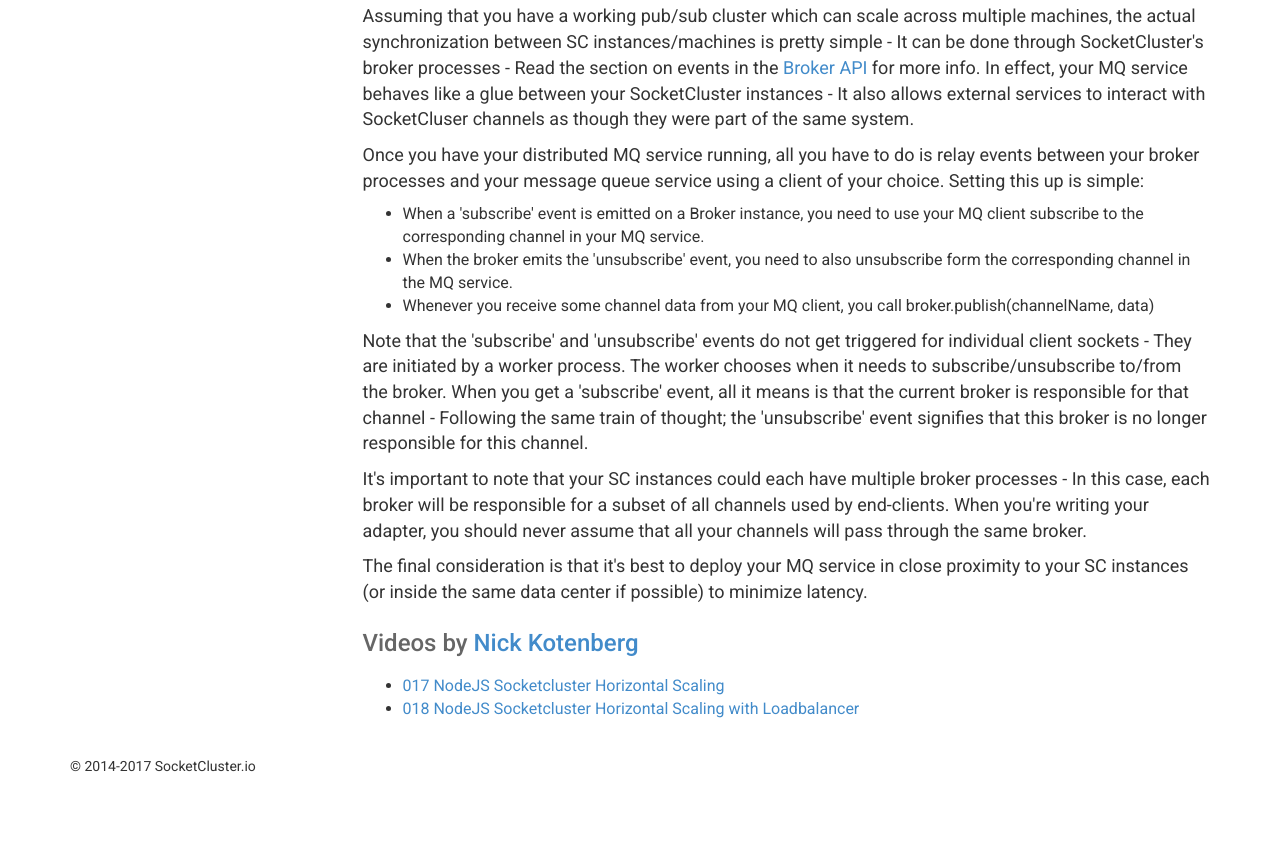
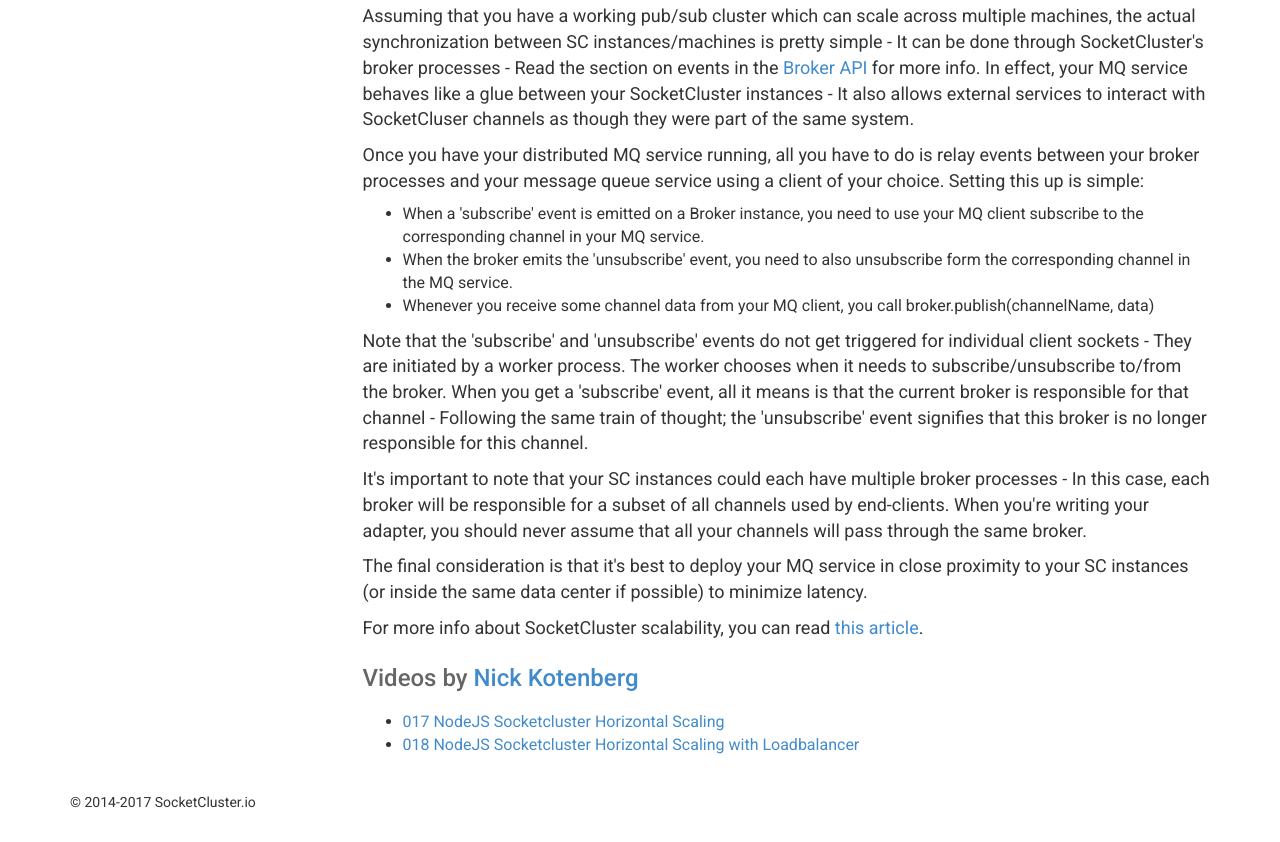
Before and after one commit to SocketCluster/socketcluster-website, a website: page public/index.html at #!/docs/scaling-horizontally in a window 1280 px wide. Shown: the part 1211-2053 px from the top of the page. Before the commit the page ends 2017 px from the top, so only its background shows below. Drawn offline with nearby package versions, Linux system fonts and the light colour scheme; some packages are replaced by stand-ins of ours; a script that the page names is missing.

Commit message:
Added link about SocketCluster scalability

```diff
--- a/public/app/views/docs/scaling-horizontally.html
+++ b/public/app/views/docs/scaling-horizontally.html
@@ -81,6 +81,9 @@
         <p>
           The final consideration is that it's best to deploy your MQ service in close proximity to your SC instances (or inside the same data center if possible) to minimize latency.
         </p>
+        <p>
+          For more info about SocketCluster scalability, you can read <a href="https://hackernoon.com/socketcluster-scalability-considerations-1b3355ab2fd8">this article</a>.
+        </p>
 
         <h3>Videos by <a href="https://www.youtube.com/channel/UCRlz06nPWywubixXkRFOOtQ">Nick Kotenberg</a></h3>
         <ul>
```
